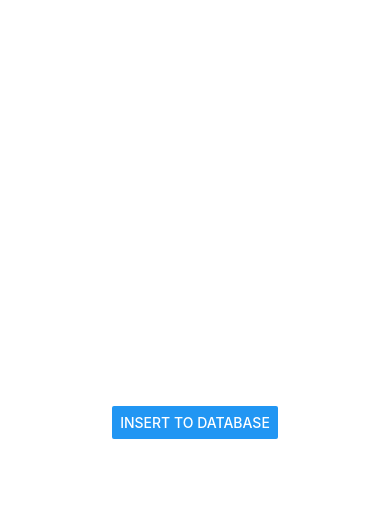
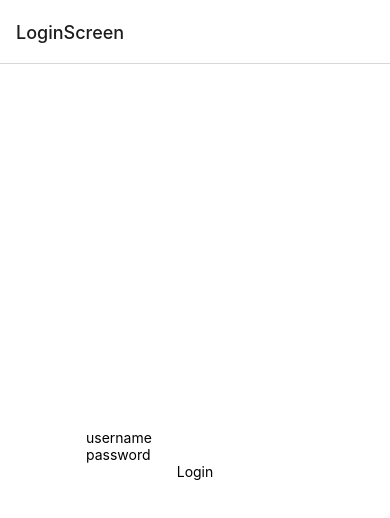
Before and after one commit to scditta/OwnerApp_G23, a React Native app: screen /LoginScreen in a window 390 px wide. Shown: the top 518 px of the page. Built offline with nearby package versions, Linux system fonts and the light colour scheme; no server answers.

Commit message:
Added navigation and authentication for logins

```diff
--- a/App.js
+++ b/App.js
@@ -1,10 +1,21 @@
+import { StatusBar } from 'expo-status-bar';
+import { Button, Pressable, StyleSheet, Text, TextInput, View } from 'react-native';
+
+//navigator imports
 import { NavigationContainer } from '@react-navigation/native';
-import { StatusBar } from 'expo-status-bar';
-import { Button, StyleSheet, Text, View } from 'react-native';
+import { createStackNavigator } from '@react-navigation/stack';
 
+import 'react-native-gesture-handler';
+
+//firebase imports
 import { db } from './firebaseConfig';
 import { collection, addDoc } from 'firebase/firestore';
 
+//import components
+import Login from './components/Login';
+import Dashboard from './components/Dashboard';
+
+const Stack = createStackNavigator();
 export default function App() {
 
   const buttonPressed = async () => {
@@ -24,10 +35,31 @@ export default function App() {
     }
   }
 
+  const logoutClicked = () => {
+    console.log("test");
+    navigation.navigate('LoginScreen');
+  }
+
   return (
-    <View style={styles.container}>
-      <Button onPress={buttonPressed} title='Insert to database'></Button>
-    </View>
+    // <View style={styles.container}>
+    //   <Login />
+    //   <StatusBar></StatusBar>
+    // </View>
+
+    <NavigationContainer>
+      <Stack.Navigator initialRouteName='LoginScreen'>
+        <Stack.Screen name='LoginScreen' component={Login}/>
+        <Stack.Screen name='Dashboard' component={Dashboard}
+          options={({navigation}) => ({
+            headerLeft: null,
+            headerRight: () => (
+              <Button title='Logout' onPress={() => navigation.navigate("LoginScreen")}/>
+            )
+          })}/>
+      </Stack.Navigator>
+    </NavigationContainer>
+
+
   );
 }
 
--- /dev/null
+++ b/components/Dashboard.js
@@ -0,0 +1,31 @@
+import { useState } from "react";
+import { Pressable, TextInput, View, Text, StyleSheet } from "react-native";
+
+//navigator imports
+import { createBottomTabNavigator } from '@react-navigation/bottom-tabs';
+
+//firebase imports
+import { auth } from "../firebaseConfig";
+
+import Listings from "./Listings";
+import Manager from "./Manager";
+
+const Tab = createBottomTabNavigator();
+export default function Dashboard() {
+
+    return (
+    <Tab.Navigator initialRouteName="Listings">
+        <Tab.Screen name="Listings" component={Listings} />
+        <Tab.Screen name="Manager" component={Manager} />
+    </Tab.Navigator>
+    );
+  }
+
+  const styles = StyleSheet.create({
+    container: {
+      flex: 1,
+      backgroundColor: '#fff',
+      alignItems: 'center',
+      justifyContent: 'center',
+    },
+  });
--- /dev/null
+++ b/components/Listings.js
@@ -0,0 +1,23 @@
+import { useState } from "react";
+import { Pressable, TextInput, View, Text, StyleSheet } from "react-native";
+
+//firebase imports
+import { auth } from "../firebaseConfig";
+
+export default function Listings() {
+
+    return (
+    <View style={styles.container}>
+        <Text>Listings</Text>
+    </View>
+    );
+  }
+
+  const styles = StyleSheet.create({
+    container: {
+      flex: 1,
+      backgroundColor: '#fff',
+      alignItems: 'center',
+      justifyContent: 'center',
+    },
+  });
--- a/components/Login.js
+++ b/components/Login.js
@@ -1,9 +1,46 @@
-import { View } from "react-native";
+import { signInWithEmailAndPassword } from "firebase/auth";
+import { useState } from "react";
+import { Pressable, TextInput, View, Text, StyleSheet } from "react-native";
+import { auth } from "../firebaseConfig";
 
-export default function Login() {
+export default function Login({navigation}) {
+  const [username, setUserName] = useState("");
+  const [password, setPassword] = useState("");
+
+  const loginClicked =  () => {
+    signInWithEmailAndPassword(auth, username, password)
+    .then((userCredential) => {
+      const user = userCredential.user;
+      console.log(user);
+      console.log(user.uid);
+      alert("User Logged in");
+      navigation.navigate('Dashboard');
+    })
+    .catch((err) => {
+      const errorCode = err.code;
+      const errorMessage = err.message;
+      console.log(`Error code: ${errorCode}`);
+      console.log(`Error message: ${errorMessage}`);
+      console.log(err);
+    });
+  }
+
     return (
-      <View>
-
+      <View style={styles.container}>
+        <TextInput onChangeText={setUserName} value={username} placeholder="username" keyboardType="email-address"/>
+        <TextInput onChangeText={setPassword} value={password} placeholder="password" keyboardType="default"/>
+        <Pressable>
+          <Text onPress={loginClicked}>Login</Text>
+        </Pressable>
       </View>
     );
   }
+
+  const styles = StyleSheet.create({
+    container: {
+      flex: 1,
+      backgroundColor: '#fff',
+      alignItems: 'center',
+      justifyContent: 'center',
+    },
+  });
--- /dev/null
+++ b/components/Manager.js
@@ -0,0 +1,23 @@
+import { useState } from "react";
+import { Pressable, TextInput, View, Text, StyleSheet } from "react-native";
+
+//firebase imports
+import { auth } from "../firebaseConfig";
+
+export default function Manager() {
+
+    return (
+      <View style={styles.container}>
+        <Text>Manager</Text>
+      </View>
+    );
+  }
+
+  const styles = StyleSheet.create({
+    container: {
+      flex: 1,
+      backgroundColor: '#fff',
+      alignItems: 'center',
+      justifyContent: 'center',
+    },
+  });
--- a/package.json
+++ b/package.json
@@ -9,6 +9,7 @@
     "web": "expo start --web"
   },
   "dependencies": {
+    "@react-navigation/bottom-tabs": "^6.5.20",
     "@react-navigation/native": "^6.1.17",
     "@react-navigation/stack": "^6.3.29",
     "expo": "~50.0.14",
```
Also changed, not shown: 1 other file (tests, documents, lock files or other folders).
